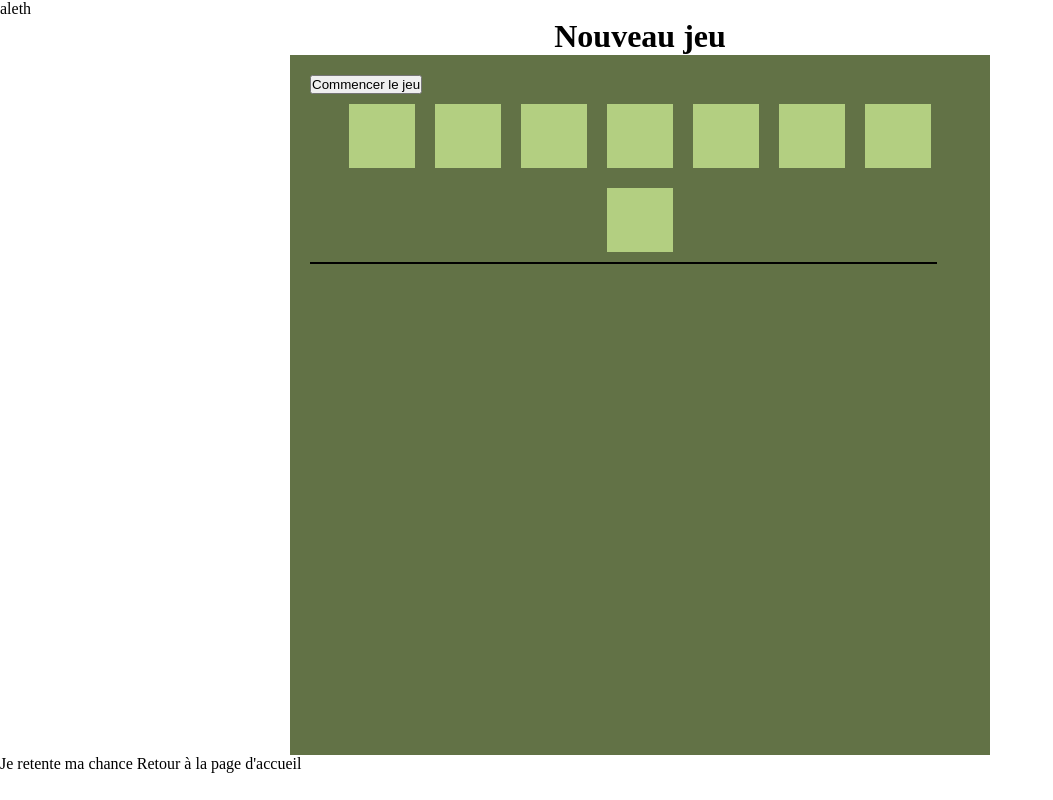
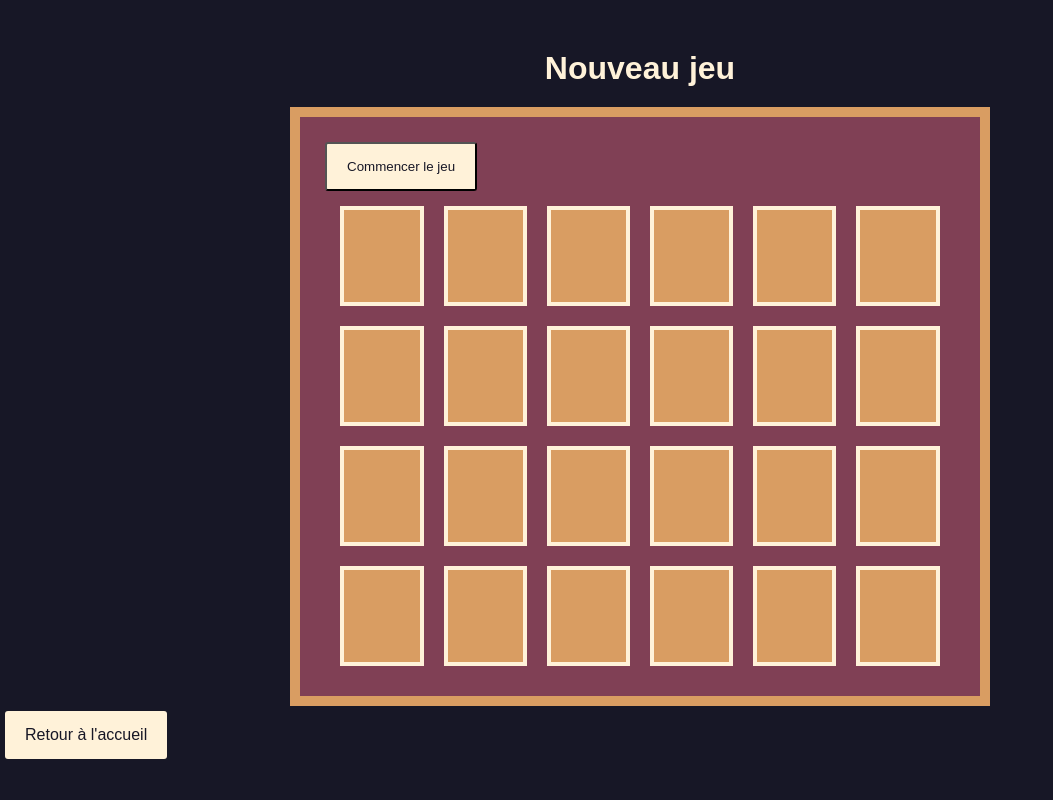
Before and after one commit to Neareeves/MemoryOclock, a PHP site: page /memory/?page=play in a window 1280 px wide. Shown: the whole page, without its empty margins (0-1053 px from the left). Run offline with PHP 8.4, Linux system fonts and the light colour scheme.

Commit message:
stockage bdd ok, styling en cours

```diff
--- a/Controllers/404.php
+++ b/Controllers/404.php
@@ -2,5 +2,5 @@
 
 <h1>Erreur 404</h1>
 
-<div>Il semble que vous vous êtes égaré...</div>
+<div>Il semble que vous vous soyez égaré...</div>
 <?php include("Footer.php"); ?>
--- a/Controllers/HomeController.php
+++ b/Controllers/HomeController.php
@@ -1,7 +1,8 @@
 <?php
 //le controlleur inclut le ou les modèles
-include('Models/connexion.php');
+include('Models/Score.php');
 
+$bestScoresEver = getBestScoresEver();
 
 
 
--- a/Controllers/PlayController.php
+++ b/Controllers/PlayController.php
@@ -2,29 +2,18 @@
 //le controlleur inclut le ou les modèles
 include('Models/Score.php');
 
+$numbers = [];
 
+ for ($i=1; $i < 13; $i++) {
+     $numbers[$i] = $i;
+ };
 
-$numbers = [];
-for ($i=1; $i < 5; $i++) {
-    $numbers[$i] = $i;
-};
+ for ($i=13, $j=1; $i < 24, $j < 13; $i++, $j++) {
+     $numbers[$i] = $j;
 
-for ($i=5, $j=1; $i < 10, $j < 5; $i++, $j++) {
-    $numbers[$i] = $j;
-
-};
-// for ($i=1; $i < 19; $i++) {
-//     $numbers[$i] = $i;
-// };
-
-// for ($i=19, $j=1; $i < 36, $j < 19; $i++, $j++) {
-//     $numbers[$i] = $j;
-
-// };
+ };
 
 shuffle($numbers);
-
-
 
 //inclusion de la vue
 include('Views/PlayView.php');
--- a/Models/Score.php
+++ b/Models/Score.php
@@ -4,7 +4,7 @@ include('connexion.php');
 
 function getBestScoresEver() {
     global $dbh;
-    $stmt = $dbh->prepare('SELECT * FROM Score ORDER BY     score DESC LIMIT 10');
+    $stmt = $dbh->prepare('SELECT * FROM Score ORDER BY     score ASC LIMIT 10');
     $stmt->execute();
     $bestScores = $stmt->fetchAll();
     return $bestScores;
@@ -12,7 +12,13 @@ function getBestScoresEver() {
 
 function storeLastScore($score, $owner) {
     global $dbh;
-    $stmt = $dbh->prepare('INSERT INTO `Score`(`Score`, `Owner`) VALUES (?,?)');
-    $stmt->execute($score, $owner);
+    $stmt = $dbh->prepare('INSERT INTO `Score`(`Score`, `Owner`) VALUES (?, ?)');
+    $stmt->execute([$score, $owner]);
     return $stmt->fetch();
 }
+function getLastRegisteredScore() {
+    global $dbh;
+    $stmt = $dbh->prepare('SELECT * FROM Score ORDER BY Id DESC LIMIT 1');
+    $stmt->execute();
+    return $stmt->fetch();
+}
--- a/Models/connexion.php
+++ b/Models/connexion.php
@@ -3,7 +3,7 @@
 //include('../.env');
 include('database.php');
 
-echo $user;
+
 $host = '127.0.0.1';
 
 $charset = 'utf8mb4';
--- a/Views/Footer.php
+++ b/Views/Footer.php
@@ -1,4 +1,3 @@
 
-<script type="text/javascript" src="assets/js/script.js"></script>
 </body>
 </html>
--- a/Views/PlayView.php
+++ b/Views/PlayView.php
@@ -2,6 +2,21 @@
 
 <div id="play" class="page-wrapper">
     <h1>Nouveau jeu</h1>
+    <div class="success">
+        <h3>C'est gagné!</h3>
+        <div id="result"></div>
+        <form action="/memory/?page=score" method="POST">
+            <label for="owner">Tape ton prénom pour qu'il entre dans la postérité</label>
+            <input name='owner' type="text" required placeholder="Prénom" pattern="^[A-Za-z '-]+$">
+            <input type="submit" class='btn' value="Enregistrer" name='validate'>
+            <input id="scoreInput" type="hidden" name="score" value="">
+        </form>
+
+    </div>
+    <div class="failure">
+        <a href="/memory/?page=play" class="btn">Je retente ma chance</a>
+        <a href="/memory/" class="btn">Retour à la page d'accueil</a>
+    </div>
     <div class="game-wrapper">
         <button class="btn" id="trigger">Commencer le jeu</button>
 
@@ -22,22 +37,10 @@
             <div class="text"></div>
         </div>
     </div>
-    <div class="success">
-        <h3>Vous avez gagné!</h3>
-        <div id="result"></div>
-        <form action="/memory/?page=score" method="POST">
-            <input name='owner' type="text" placeholder="Quel nom doit entrer dans la postérité ?">
-            <input type="submit" value="Enregistrer" name='validate'>
-            <input id="scoreInput" type="hidden" name="score">
-        </form>
-        <a href="" class="btn">Consulter le palmarès</a>
-    </div>
-    <div class="failure">
-        <a href="/memory/?page=play" class="btn">Je retente ma chance</a>
-        <a href="/memory/" class="btn">Retour à la page d'accueil</a>
-    </div>
+    <a href="/memory/" class="btn">Retour à l'accueil</a>
 </div>
 
 
+<script type="text/javascript" src="assets/js/script.js"></script>
 
 <?php include "Footer.php"; ?>
--- a/assets/css/style.css
+++ b/assets/css/style.css
@@ -1,39 +1,72 @@
 @charset "UTF-8";
 /********************** Général *****************************/
+/* colors */
+/* distances */
+/* règles générales */
 * {
   padding: 0;
   margin: 0;
   box-sizing: border-box; }
 
+body {
+  font-family: sans-serif;
+  background-color: #171726;
+  color: #fff2d9; }
+
 .btn {
   text-decoration: none;
-  color: inherit; }
+  color: inherit;
+  padding: 15px 20px;
+  background-color: #fff2d9;
+  display: inline-block;
+  margin: 5px;
+  color: #171726;
+  border-radius: 3px; }
 
-@keyframes countdown {
-  0% {
-    width: 100%;
-    background: #627246; }
-  100% {
-    width: 0%;
-    background: #b3cf81; } }
+.btn:hover {
+  background-color: #d99d62;
+  transition: .5s ease;
+  transform: scale(1.05); }
+
+.page-wrapper {
+  padding-top: 50px; }
+
 .turnAround {
   -webkit-transform: rotateY(180deg);
   transform: rotateY(180deg); }
 
+/****************** Animations **************/
+@keyframes countdown {
+  0% {
+    width: 100%;
+    background: #804055; }
+  100% {
+    width: 0%;
+    background: #d99d62; } }
+/******************* Home page *****************/
+.home {
+  text-align: center; }
+  .home h1 {
+    margin-bottom: 2em; }
+  .home section.meilleursScores {
+    margin: 50px; }
+
+/******************** Play page ********************/
 #play h1 {
-  text-align: center; }
+  text-align: center;
+  margin-bottom: 20px; }
 #play .game-wrapper {
   width: 700px;
   height: min-content;
-  min-height: 700px;
-  background-color: #627246;
+  background-color: #804055;
+  border: 10px solid #d99d62;
   margin-left: auto;
   margin-right: auto;
   padding: 20px; }
   #play .game-wrapper .timer #bar {
     width: 95%;
-    border: solid 1px black;
-    background-color: #fff; }
+    border: solid 1px inherit;
+    background-color: #fff2d9; }
     #play .game-wrapper .timer #bar .innerBar {
       height: 15px;
       animation: countdown;
@@ -47,8 +80,8 @@
     justify-content: center; }
     #play .game-wrapper .inside-wrapper .card {
       position: relative;
-      width: 10%;
-      height: 64px;
+      width: 13%;
+      height: 100px;
       margin: 10px;
       transform-style: preserve-3d;
       transition: transform 0.5s; }
@@ -66,9 +99,34 @@
         transform: rotateY(180deg);
         background-position: center; }
       #play .game-wrapper .inside-wrapper .card .card-front {
-        background: #b3cf81; }
+        background: #d99d62;
+        border: 4.5px solid #fff2d9; }
+    #play .game-wrapper .inside-wrapper button {
+      color: inherit;
+      background-color: inherit;
+      margin-left: auto;
+      margin-right: auto; }
 #play .success {
+  text-align: center;
+  display: none;
+  margin-top: 50px;
+  background-color: #d99d62;
+  padding: 20px;
+  color: #171726;
+  border: 10px solid #804055;
+  margin-bottom: 20px; }
+#play .failure {
   display: none; }
+
+/***************** Page meilleurs scores *************/
+.score {
+  margin: 50px;
+  text-align: center;
+  padding: 15%;
+  background-color: #804055;
+  border: 10px solid #d99d62; }
+  .score h1 {
+    margin-bottom: 20px; }
 
 /************Media queries*********/
 
--- a/assets/js/script.js
+++ b/assets/js/script.js
@@ -11,10 +11,13 @@ let timer = 1;
 let hasWon = false;
 trigger.style.display = "block";
 
-// gestion du temps
+// gestion du temps écrit
 function displayFlyingTime() {
     let timePlace = document.querySelector('.text');
-    timePlace.innerHTML = timer + ' secondes';
+    let minutes = Math.floor(timer / 60)+' min ';
+    let writtenTime = timer - minutes * 60+' s';
+    timePlace.innerHTML = writtenTime;
+    console.log(writtenTime, minutes);
     timer++;
 }
 
@@ -60,7 +63,7 @@ function getReadyForNewTry() {
         card1.classList.remove('turnAround');
         card2.classList.remove('turnAround');
         deckReinitialisation();
-    }, 1000);
+    }, 700);
 }
 
 // Réinitialisation du deck pour pouvoir retourner et comparer les deux cartes suivantes
@@ -89,13 +92,14 @@ function checkIfCardMatch() {
 
         // S'il ne reste plus de carte possédant encore la classe "hidden", le jeu est fini.
         if (stillHidden.length === 0) {
-
+        document.getElementById('scoreInput').value = timer;
             result.innerHTML = 'Bravo, vous avez résolu le jeu dans le temps imparti, en ' + timer + ' secondes.';
             document.querySelector('.success').style.display = 'block';
             hasWon = true;
             // then stopper le chrono
             document.getElementById('bar').style.display= 'none';
-            scoreInput = timer;
+
+            console.log(scoreInput);
 
             //store score inside hidden input
 
@@ -138,11 +142,12 @@ function makeProgressBar(duration, callback) {
 
 // Le temps est lancé lorsque le joueur clique sur le bouton de lancement du jeu (trigger).
 trigger.addEventListener('click', function () {
-    makeProgressBar('40s', function () {
+    makeProgressBar('80s', function () {
         // has won ? et sinon, displya none la bar
         // un setinterval pour récupérer la valeur de haswon régulièrement ?
         if (!hasWon) {
             alert('sorry, you\'ve lost');
+            document.getElementsByClassName('failure').style.display = 'block';
         }
     });
 })
--- a/assets/scss/style.scss
+++ b/assets/scss/style.scss
@@ -1,7 +1,19 @@
 /********************** Général *****************************/
-$darkGreen: rgba(98, 114, 70, 1);
-$lightGreen: rgb(179, 207, 129);
+/* colors */
+$darkGreen: #804055;
+$lightGreen: #d99d62;
 $borderColor: black;
+$buttonBackground: #fff2d9;
+$buttonHoverBackground: #d99d62;
+$black: #171726;
+$red: #804055;
+$yellow: #d99d62;
+$white: #fff2d9;
+$lightwhite: rgba(255, 243, 219, 0.16);
+/* distances */
+$smallMargin: 20px;
+
+/* règles générales */
 
 * {
     padding: 0;
@@ -9,11 +21,41 @@ $borderColor: black;
     box-sizing: border-box;
 }
 
+body {
+    font-family: sans-serif;
+    background-color: $black;
+    color: $white;
+}
+
 .btn {
     text-decoration: none;
     color: inherit;
+    padding: 15px 20px;
+    background-color: $buttonBackground;
+    display: inline-block;
+    margin: 5px;
+    color: $black;
+    border-radius: 3px;
 }
 
+.btn:hover {
+    background-color: $buttonHoverBackground;
+    transition: .5s ease;
+    transform: scale(1.05);
+}
+
+.page-wrapper {
+    padding-top: 50px;
+}
+
+
+
+.turnAround {
+    -webkit-transform: rotateY(180deg);
+    transform: rotateY(180deg);
+}
+
+/****************** Animations **************/
 @keyframes countdown {
     0% {
         width: 100%;
@@ -25,20 +67,31 @@ $borderColor: black;
     }
 }
 
-.turnAround {
-    -webkit-transform: rotateY(180deg);
-    transform: rotateY(180deg);
+
+/******************* Home page *****************/
+.home {
+    text-align: center;
+
+    h1 {
+        margin-bottom: 2em;
+    }
+    section.meilleursScores {
+        margin: 50px;
+    }
 }
 
+/******************** Play page ********************/
 #play {
     h1 {
         text-align: center;
+        margin-bottom: $smallMargin;
     }
     .game-wrapper {
         width: 700px;
         height: min-content;
-        min-height: 700px;
+        // min-height: 700px;
         background-color: $darkGreen;
+        border: 10px solid $yellow;
         margin-left: auto;
         margin-right: auto;
         padding: 20px;
@@ -46,8 +99,8 @@ $borderColor: black;
         .timer {
             #bar {
                 width: 95%;
-                border: solid 1px $borderColor;
-                background-color: #fff;;
+                border: solid 1px inherit;
+                background-color: $white;;
 
                 .innerBar {
                     height: 15px;
@@ -55,12 +108,7 @@ $borderColor: black;
                     animation-iteration-count: 1;
                     animation-fill-mode: forwards;
                     animation-timing-function: linear;
-
-
                     }
-
-
-
             }
         }
 
@@ -72,8 +120,8 @@ $borderColor: black;
 
             .card {
                 position: relative;
-                width: 10%;
-                height: 64px;
+                width: 13%;
+                height: 100px;
                 margin: 10px;
                 transform-style: preserve-3d;
                 transition: transform 0.5s;
@@ -97,17 +145,42 @@ $borderColor: black;
                 }
                 .card-front {
                     background: $lightGreen;
-
+                    border: 4.5px solid $white;
                 }
             }
+            button {
+                color: inherit;
+                background-color: inherit;
+                margin-left: auto;
+                margin-right: auto;
+            }
         }
-
     }
     .success {
+        text-align: center;
         display: none;
+        margin-top: 50px;
+        background-color: $yellow;
+        padding: $smallMargin;
+        color: $black;
+        border: 10px solid $red;
+        margin-bottom: $smallMargin;
     }
     .failure {
         display: none;
+    }
+}
+
+/***************** Page meilleurs scores *************/
+.score {
+    margin: 50px;
+    text-align: center;
+    padding: 15%;
+    background-color: $red;
+    border: 10px solid $yellow;
+
+    h1 {
+        margin-bottom: $smallMargin;
     }
 }
 
```
Also changed, not shown: Controllers/ScoreController.php (+5 -3 lines), Views/HomeView.php (+11 -3 lines), Views/ScoreView.php (+17 -2 lines), 2 other files.
